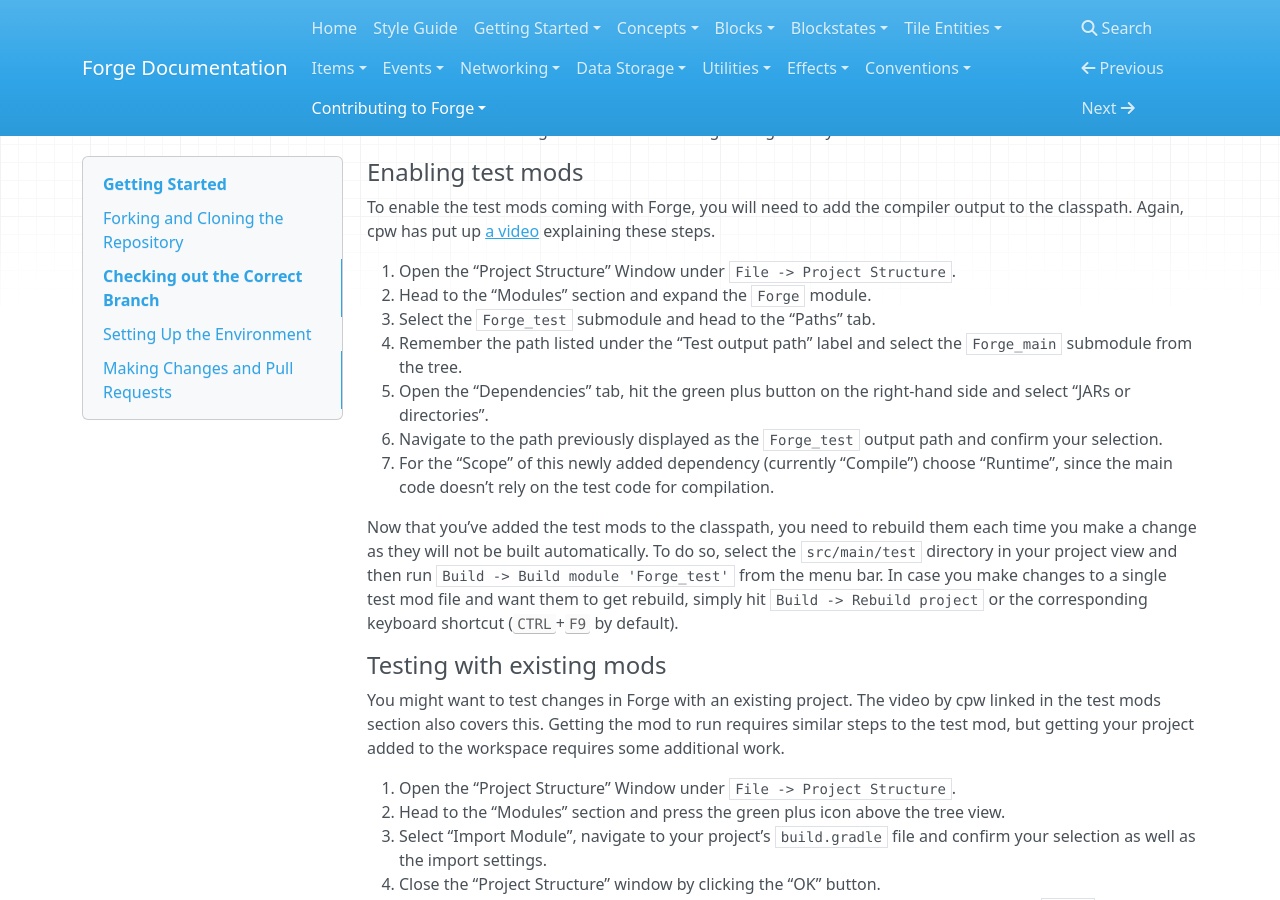
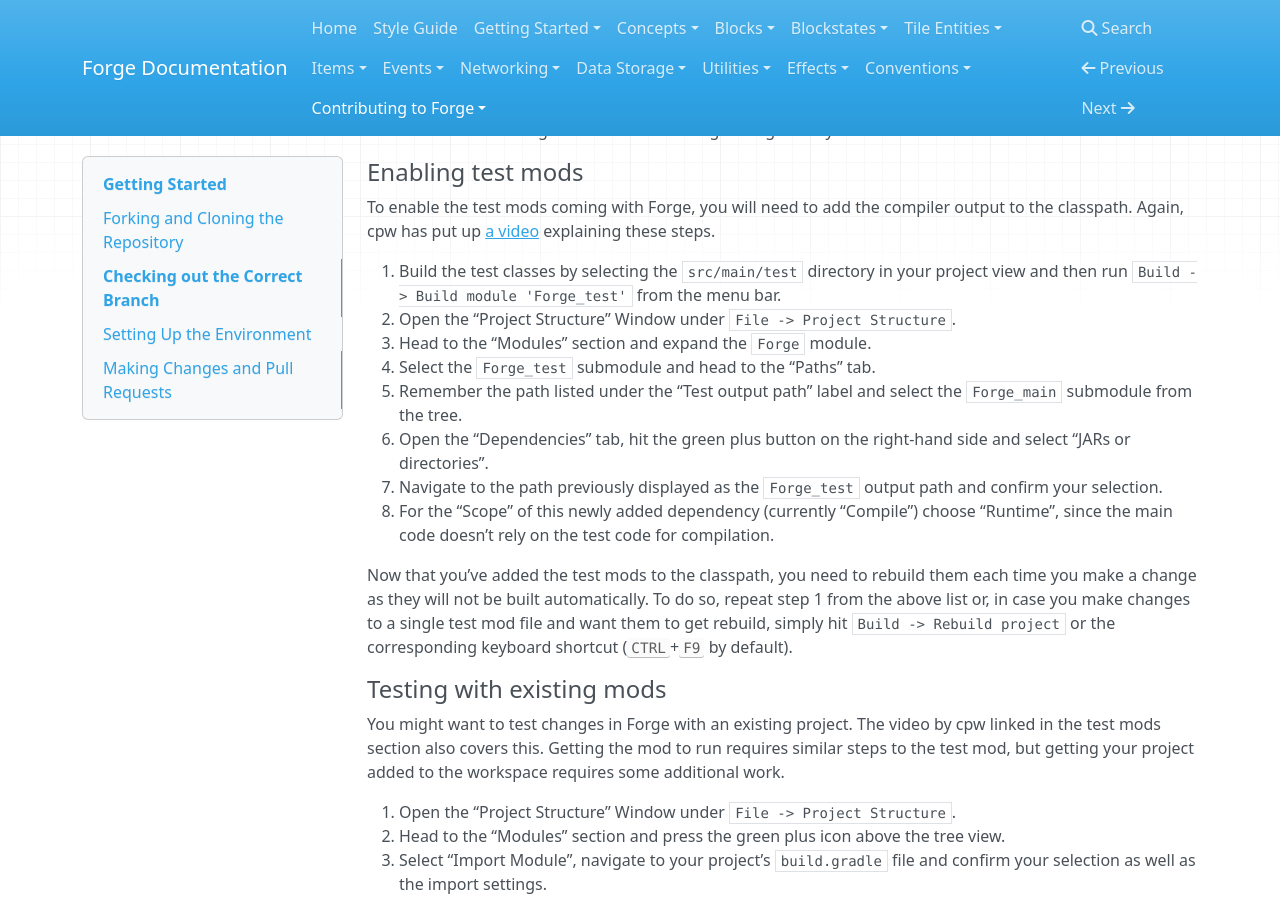
Before and after one commit to MinecraftForge/Documentation, an MkDocs documentation site: the page built from docs/forgedev/index.md, in a window 1280 px wide and 900 px high, scrolled down 2614 px. Built offline with MkDocs 1.6.1, drawn with Linux system fonts in a browser that asks for light colours; nearby versions of some CDN libraries; old or Windows-style settings are respelled for this version of MkDocs.

Commit message:
Cover "corner case" for Forge dev test mods

```diff
--- a/docs/forgedev/index.md
+++ b/docs/forgedev/index.md
@@ -83,15 +83,16 @@ That's all there is to creating a Forge development environment in IntelliJ IDEA
 
 To enable the test mods coming with Forge, you will need to add the compiler output to the classpath. Again, cpw has put up [a video](https://www.youtube.com/watch?v=pLWQk6ed56Q) explaining these steps.
 
- 1. Open the "Project Structure" Window under `File -> Project Structure`.
- 2. Head to the "Modules" section and expand the `Forge` module.
- 3. Select the `Forge_test` submodule and head to the "Paths" tab.
- 4. Remember the path listed under the "Test output path" label and select the `Forge_main` submodule from the tree.
- 5. Open the "Dependencies" tab, hit the green plus button on the right-hand side and select "JARs or directories".
- 6. Navigate to the path previously displayed as the `Forge_test` output path and confirm your selection.
- 7. For the "Scope" of this newly added dependency (currently "Compile") choose "Runtime", since the main code doesn't rely on the test code for compilation.
+ 1. Build the test classes by selecting the `src/main/test` directory in your project view and then run `Build -> Build module 'Forge_test'` from the menu bar.
+ 2. Open the "Project Structure" Window under `File -> Project Structure`.
+ 3. Head to the "Modules" section and expand the `Forge` module.
+ 4. Select the `Forge_test` submodule and head to the "Paths" tab.
+ 5. Remember the path listed under the "Test output path" label and select the `Forge_main` submodule from the tree.
+ 6. Open the "Dependencies" tab, hit the green plus button on the right-hand side and select "JARs or directories".
+ 7. Navigate to the path previously displayed as the `Forge_test` output path and confirm your selection.
+ 8. For the "Scope" of this newly added dependency (currently "Compile") choose "Runtime", since the main code doesn't rely on the test code for compilation.
 
-Now that you've added the test mods to the classpath, you need to rebuild them each time you make a change as they will not be built automatically. To do so, select the `src/main/test` directory in your project view and then run `Build -> Build module 'Forge_test'` from the menu bar. In case you make changes to a single test mod file and want them to get rebuild, simply hit `Build -> Rebuild project` or the corresponding keyboard shortcut (<kbd>CTRL</kbd>+<kbd>F9</kbd> by default).
+Now that you've added the test mods to the classpath, you need to rebuild them each time you make a change as they will not be built automatically. To do so, repeat step 1 from the above list or, in case you make changes to a single test mod file and want them to get rebuild, simply hit `Build -> Rebuild project` or the corresponding keyboard shortcut (<kbd>CTRL</kbd>+<kbd>F9</kbd> by default).
 
 #### Testing with existing mods
 
```
